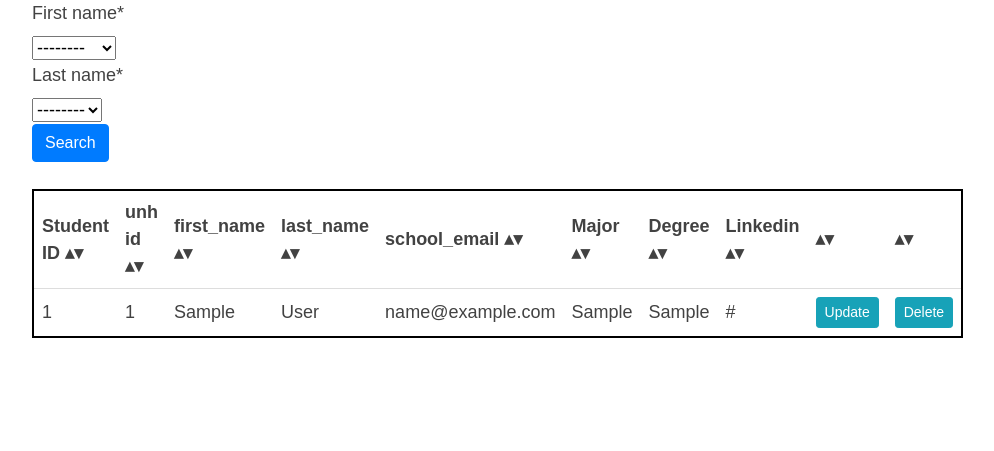
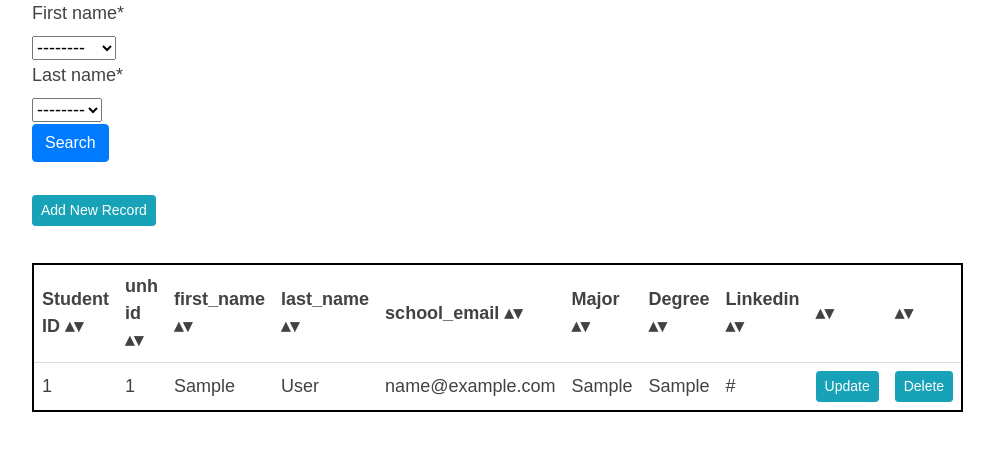
Before and after one commit to zt1020/FullStackFinal, a Django app: page /display_students/ in a window 1280 px wide; the page is wider, and only the part inside the window is pictured. Shown: the part 154-605 px from the top of that part, without its empty margins (68-1062 px from the left). Run offline with Django 3.2, Linux system fonts and the light colour scheme; a user stored in the database is signed in; tables that the repository leaves empty hold one stand-in row (values such as "Sample post"); some libraries are stand-ins or nearby versions.

Commit message:
added insert record button

```diff
--- a/templates/display_students.html
+++ b/templates/display_students.html
@@ -8,6 +8,11 @@
 {{form|crispy}}
 <input class="btn btn-primary" type="submit" value="Search" />
 </form>
+
+<br/>
+
+<h2><a class="btn btn-sm btn-info" href="{% url 'create_student'%}">Add New Record</a></h2>
+
 <br/>
 <table id="example" class="sortable" cellspacing="30">
 <thead>
```
